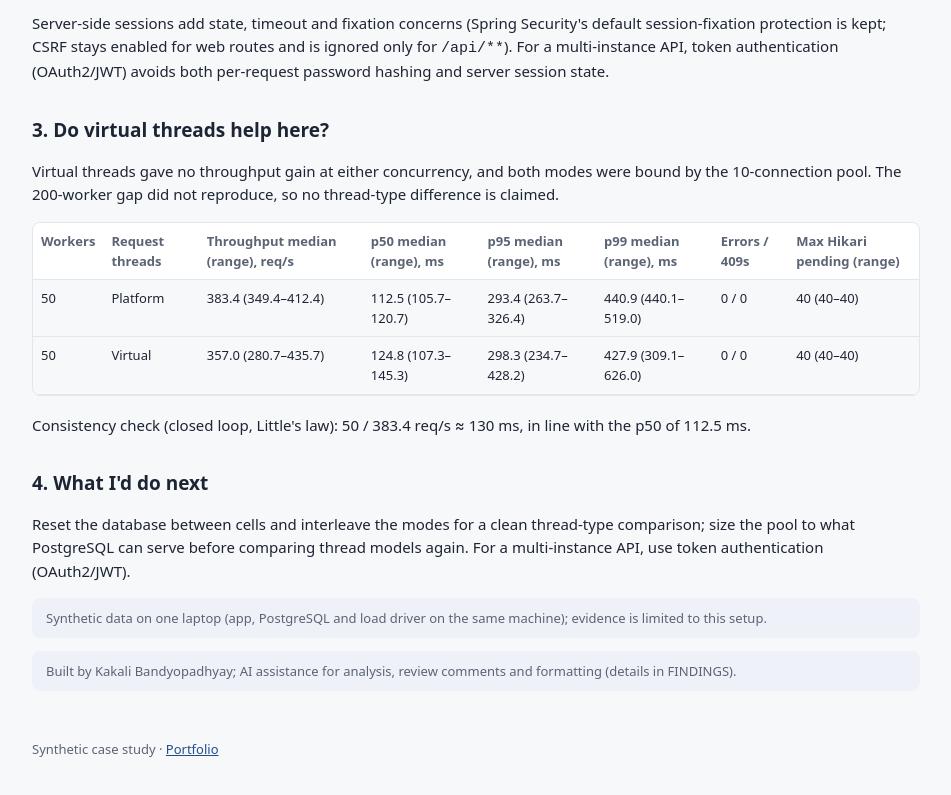
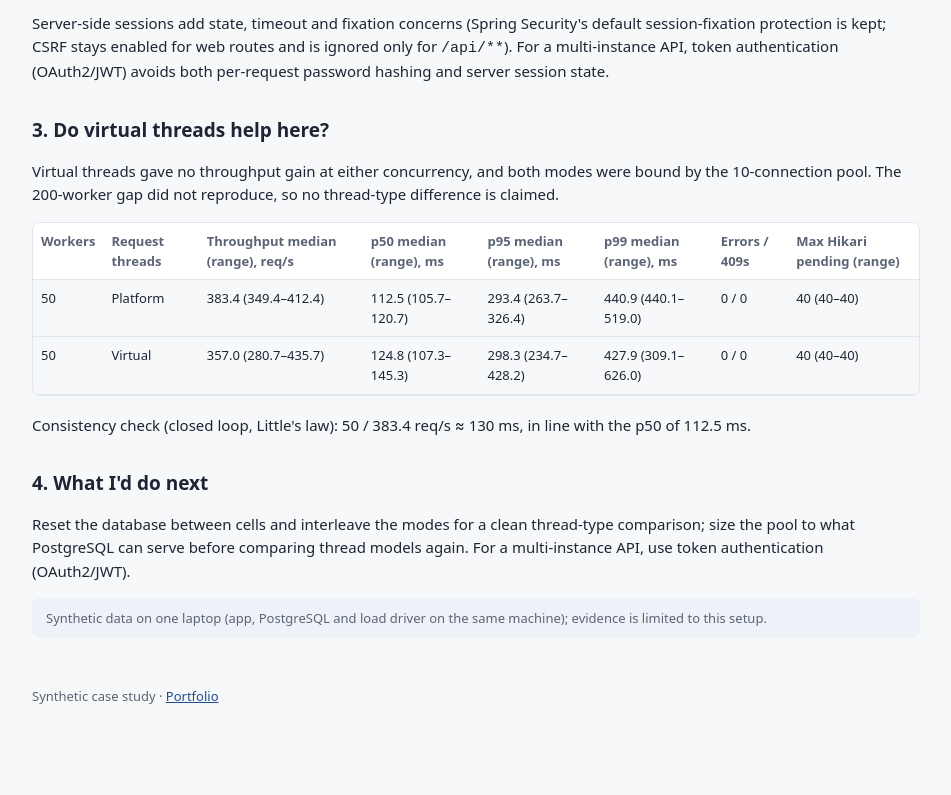
Before and after one commit to kakali-bandyopadhyay/kakali-bandyopadhyay.github.io, a plain HTML site: page case-studies/txb-readiness-workbench.html in a window 1280 px wide. Shown: the part 2921-3716 px from the top of the page, without its empty margins (164-1115 px from the left). After the commit the page ends 3691 px from the top, so only its background shows below. Drawn offline with Linux system fonts and the light colour scheme.

Commit message:
txb case study: remove authorship note; re-exported optimistic-lock diagram

```diff
--- a/case-studies/txb-readiness-workbench.html
+++ b/case-studies/txb-readiness-workbench.html
@@ -99,7 +99,6 @@
 <p>Reset the database between cells and interleave the modes for a clean thread-type comparison; size the pool to what PostgreSQL can serve before comparing thread models again. For a multi-instance API, use token authentication (OAuth2/JWT).</p>
 
 <p class="note">Synthetic data on one laptop (app, PostgreSQL and load driver on the same machine); evidence is limited to this setup.</p>
-<p class="note">Built by Kakali Bandyopadhyay; AI assistance for analysis, review comments and formatting (details in FINDINGS).</p>
 
 <footer>Synthetic case study · <a href="../?track=operations">Portfolio</a></footer>
 </main>
```
